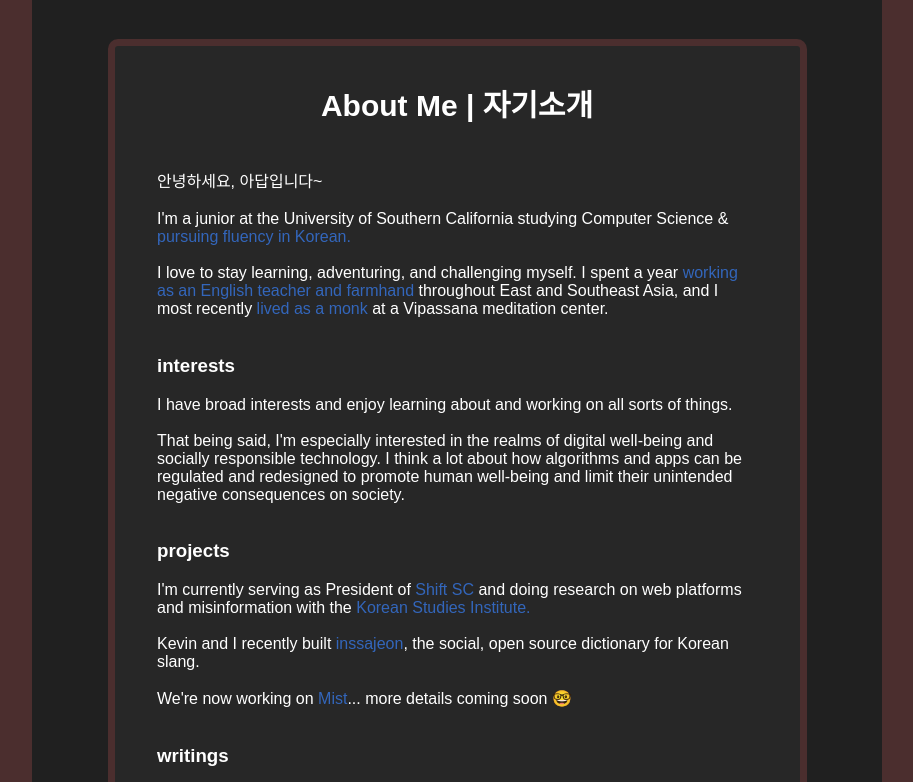
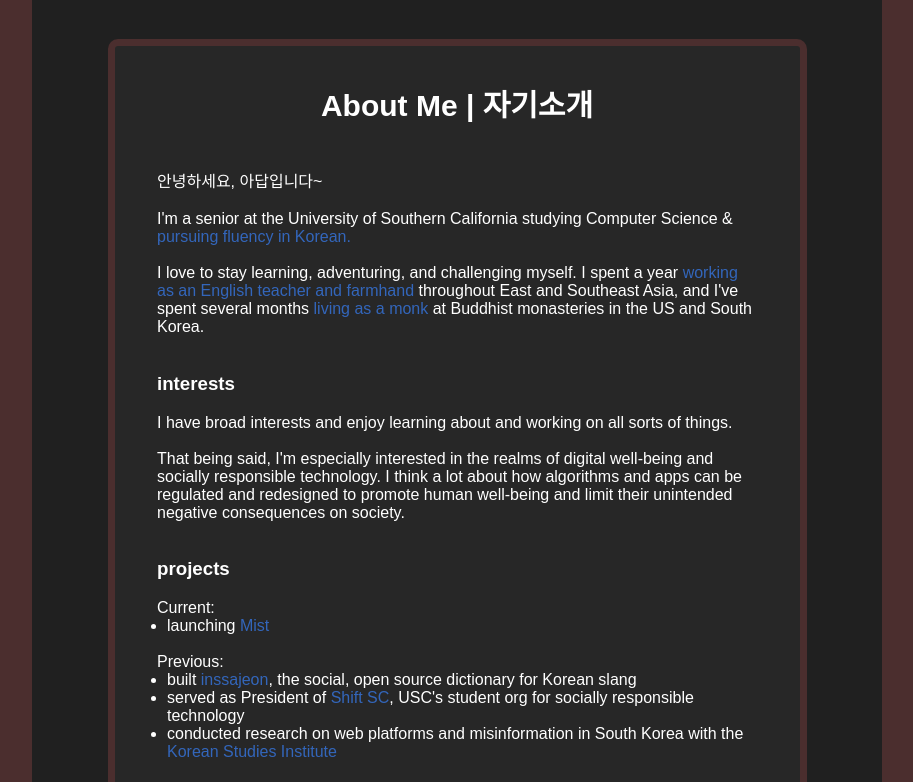
Before and after one commit to adamvnovak/adamvnovak.github.io, a plain HTML site: page index.html in a window 1280 px wide. Shown: the part 708-1490 px from the top of the page, without its empty margins (183-1096 px from the left). Drawn offline with Linux system fonts and the light colour scheme.

Commit message:
fall udpate

```diff
--- a/index.html
+++ b/index.html
@@ -37,10 +37,10 @@
           <br>
           안녕하세요, 아답입니다~
           <br><br>
-          I'm a junior at the University of Southern California studying Computer Science & <a target="_blank" href="https://www.youtube.com/watch?v=D-gcDOWd_MQ&feature=youtu.be"><span style="color:#3366BB">pursuing fluency in Korean.</span></a>
+          I'm a senior at the University of Southern California studying Computer Science & <a target="_blank" href="https://www.youtube.com/watch?v=D-gcDOWd_MQ&feature=youtu.be"><span style="color:#3366BB">pursuing fluency in Korean.</span></a>
           <br><br>
           I love to stay learning, adventuring, and challenging myself.
-          I spent a year <a target="_blank" href="https://youtu.be/MhtFp8wq5ls"><span style="color:#3366BB">working as an English teacher and farmhand</span></a> throughout East and Southeast Asia, and I most recently <a target="_blank" href="https://adamvnovak.medium.com/three-months-of-meditation-and-monkhood-how-disciplined-self-observation-can-make-you-a-better-44e5e33498ee"><span style="color:#3366BB">lived as a monk</span></a> at a Vipassana meditation center.
+          I spent a year <a target="_blank" href="https://youtu.be/MhtFp8wq5ls"><span style="color:#3366BB">working as an English teacher and farmhand</span></a> throughout East and Southeast Asia, and I've spent several months <a target="_blank" href="https://adamvnovak.medium.com/three-months-of-meditation-and-monkhood-how-disciplined-self-observation-can-make-you-a-better-44e5e33498ee"><span style="color:#3366BB">living as a monk</span></a> at Buddhist monasteries in the US and South Korea.
           <br><br>
           <h3>interests</h3>
           I have broad interests and enjoy learning about and working on all sorts of things.
@@ -48,12 +48,19 @@
           That being said, I'm especially interested in the realms of digital well-being and socially responsible technology. I think a lot about how algorithms and apps can be regulated and redesigned to promote human well-being and limit their unintended negative consequences on society.
           <br><br>
           <h3>projects</h3>
-          I'm currently serving as President of <a target="_blank" href="https://shiftsc.org"><span style="color:#3366BB">Shift SC</span></a> and doing research on web platforms and misinformation with the <a target="_blank" href="https://dornsife.usc.edu/ksi"><span style="color:#3366BB">Korean Studies Institute.</span></a>
-          <br><br>
-          Kevin and I recently built <a target="_blank" href="https://inssajeon.com/"><span style="color:#3366BB">inssajeon</span></a>, the social, open source dictionary for Korean slang.
-          <br><br>
-          We're now working on <a target="_blank" href="https://getmist.app/"><span style="color:#3366BB">Mist</span></a>... more details coming soon 🤓
-
+          Current:
+          <br>
+          <ul>
+            <li>launching <a target="_blank" href="https://getmist.app/download"><span style="color:#3366BB">Mist</span></a></li>
+          </ul>
+          <br>
+          Previous:
+          <br>
+          <ul>
+            <li>built <a target="_blank" href="https://www.inssajeon.com/"><span style="color:#3366BB">inssajeon</span></a>, the social, open source dictionary for Korean slang</li>
+            <li>served as President of <a target="_blank" href="https://shiftsc.org"><span style="color:#3366BB">Shift SC</span></a>, USC's student org for socially responsible technology
+            <li>conducted research on web platforms and misinformation in South Korea with the <a target="_blank" href="https://dornsife.usc.edu/ksi"><span style="color:#3366BB">Korean Studies Institute</span></a></li>
+          </ul>
           <br>
           <br>
           <h3>writings</h3>
@@ -114,7 +121,7 @@
             <div style="clear: both;"></div>
           <br>
           <h3>hobbies</h3>
-          Reading, meditation, watching North Korean films, playing Pokemon and Zelda tunes on the piano, painting and calligraphy, and fitness like lifting, tennis and basketball.
+          Reading, meditation, watching <a target="_blank" href="https://www.youtube.com/c/DPRKVideoArchive"><span style="color:#3366BB">North Korean films</span></a>, playing <a target="_blank" href="https://www.youtube.com/watch?v=evZ_CjSpuHI"><span style="color:#3366BB">Pokemon and Zelda tunes on the piano</span></a>, painting and calligraphy, and fitness like lifting, tennis and basketball.
           <br>
           <h3>quotes</h3>
           <ul>
```
